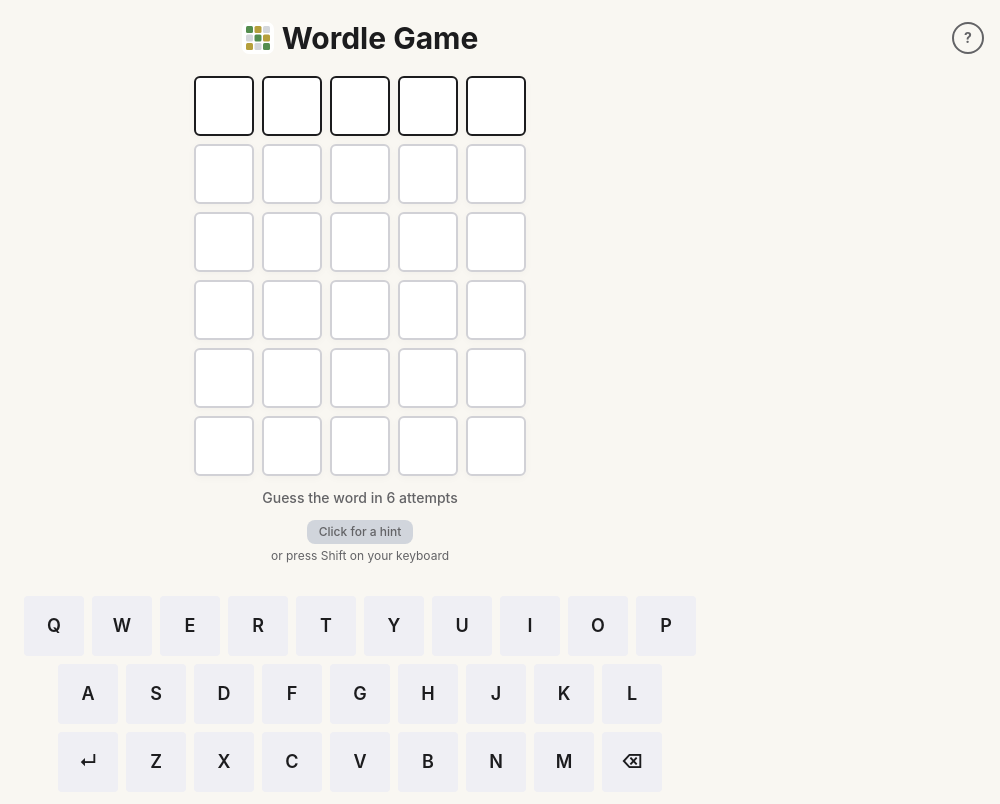
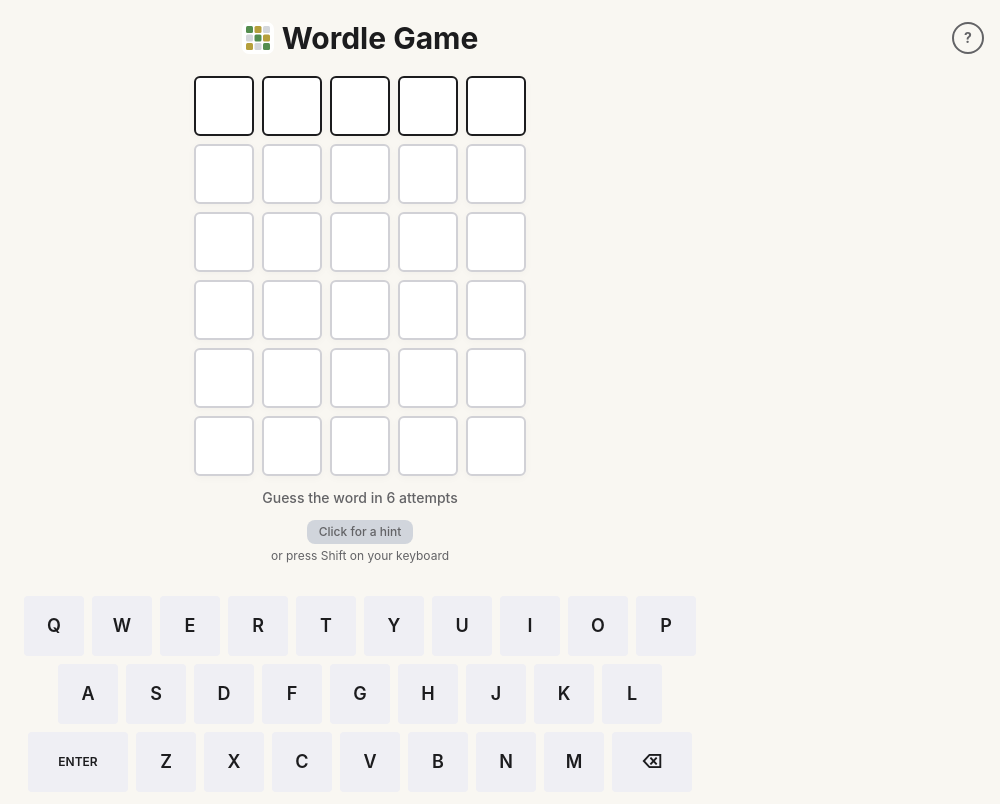
Before and after one commit to CesarSG/WordleGame, a React (Vite) app: page / in a window 1280 px wide. Shown: the whole page, without its empty margins (280-1280 px from the left). Built offline with nearby package versions, Linux system fonts and the light colour scheme.

Commit message:
refactor: standardize formatting and improve button click handling in Keyboard component

```diff
--- a/src/components/Keyboard.tsx
+++ b/src/components/Keyboard.tsx
@@ -1,44 +1,50 @@
-import type { LetterResult } from '../types'
+import type { LetterResult } from "../types";
 
-const STATUS_CLASS: Record<LetterResult['status'], string> = {
-    correct: 'tile-correct',
-    present: 'tile-present',
-    absent: 'tile-absent',
-}
+const STATUS_CLASS: Record<LetterResult["status"], string> = {
+  correct: "tile-correct",
+  present: "tile-present",
+  absent: "tile-absent",
+};
 
 interface KeyboardProps {
-    letterStatuses: Record<string, LetterResult['status']>
+  letterStatuses: Record<string, LetterResult["status"]>;
   handleButtonClick: (letter: string) => void;
 }
 
-export default function Keyboard({ letterStatuses, handleButtonClick }: KeyboardProps) {
-
+export default function Keyboard({
+  letterStatuses,
+  handleButtonClick,
+}: KeyboardProps) {
   const keys = [
-        ['Q', 'W', 'E', 'R', 'T', 'Y', 'U', 'I', 'O', 'P'],
-        ['A', 'S', 'D', 'F', 'G', 'H', 'J', 'K', 'L'],
-        ['Enter', 'Z', 'X', 'C', 'V', 'B', 'N', 'M', 'Backspace']
-    ]
+    ["Q", "W", "E", "R", "T", "Y", "U", "I", "O", "P"],
+    ["A", "S", "D", "F", "G", "H", "J", "K", "L"],
+    ["ENTER", "Z", "X", "C", "V", "B", "N", "M", "Backspace"],
+  ];
 
   return (
     <div>
-            {
-                keys.map((row, indexRow) => {
-                    return(
+      {keys.map((row, indexRow) => {
+        return (
           <div key={indexRow} className="flex gap-2 justify-center mx-2">
-                            {
-                                row.map((letter, indexLetter) => {
-                                    const status = letterStatuses[letter]
-                                    return(
-                                        <button onClick={() => handleButtonClick(letter)} key={indexLetter} className={`key w-15 h-15 mt-2 rounded-sm flex text-lg font-semibold items-center justify-center ${status ? STATUS_CLASS[status] : ''}`}>
-                                            {letter === 'Backspace' ? '⌫' : letter === 'Enter' ? '↵' : letter}
+            {row.map((letter, indexLetter) => {
+              const status = letterStatuses[letter];
+              return (
+                <button
+                  tabIndex={-1}
+                  onClick={(e) => {
+                    (e.currentTarget as HTMLButtonElement).blur();
+                    handleButtonClick(letter);
+                  }}
+                  key={indexLetter}
+                  className={`key w-15 h-15 mt-2 rounded-sm flex text-lg font-semibold items-center justify-center ${status ? STATUS_CLASS[status] : ""} ${letter === "ENTER" ? "w-25 text-xs" : ""} ${letter === "Backspace" ? "w-20" : ""}  `}
+                >
+                  {letter === "Backspace" ? "⌫" : letter}
                 </button>
-                                    )
-                                })
+              );
+            })}
+          </div>
+        );
+      })}
+    </div>
+  );
 }
-                        </div>
-                    )
-                })
-            }
-        </div>
-    )
-}
```
Lines whose indentation alone changed are shown as unchanged.
